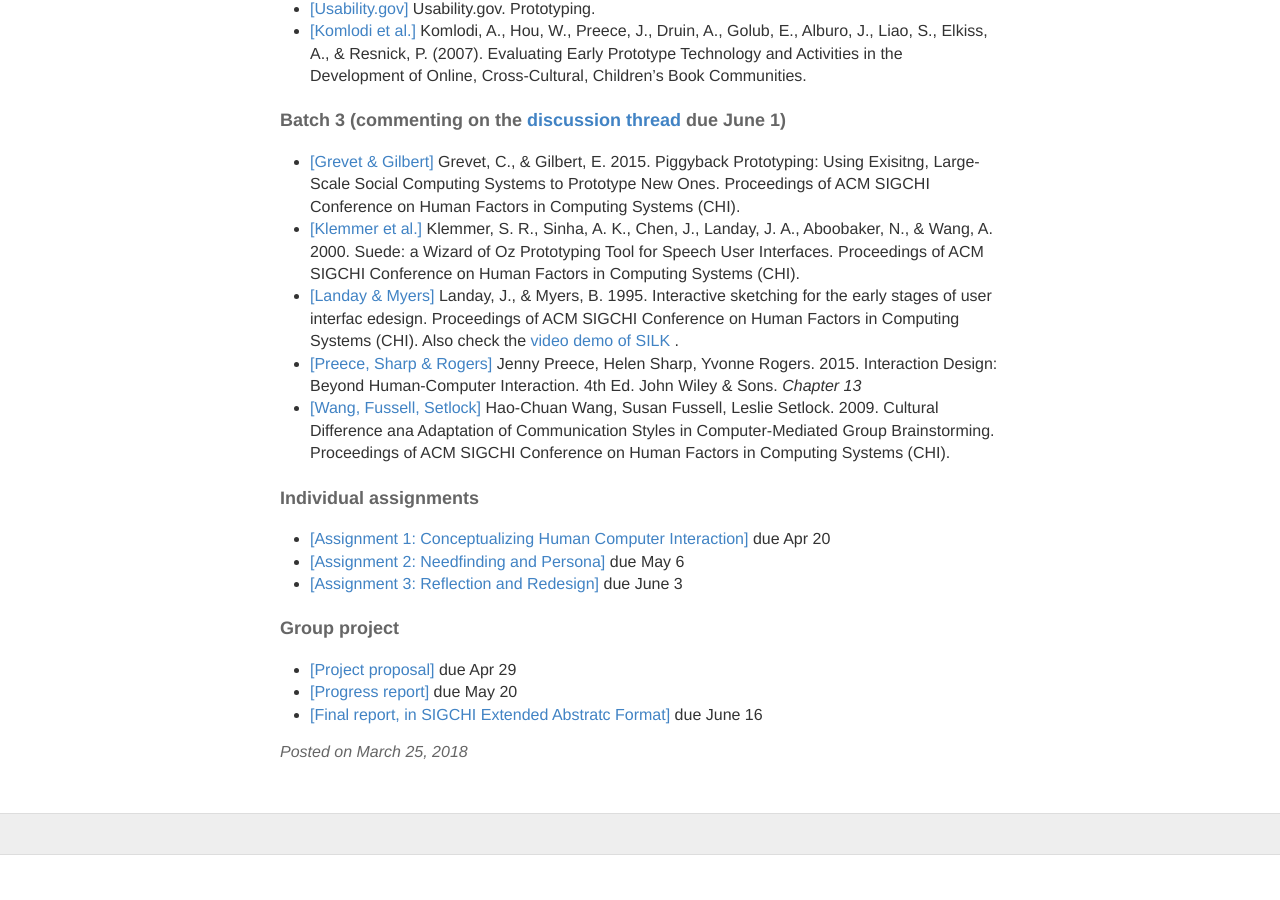
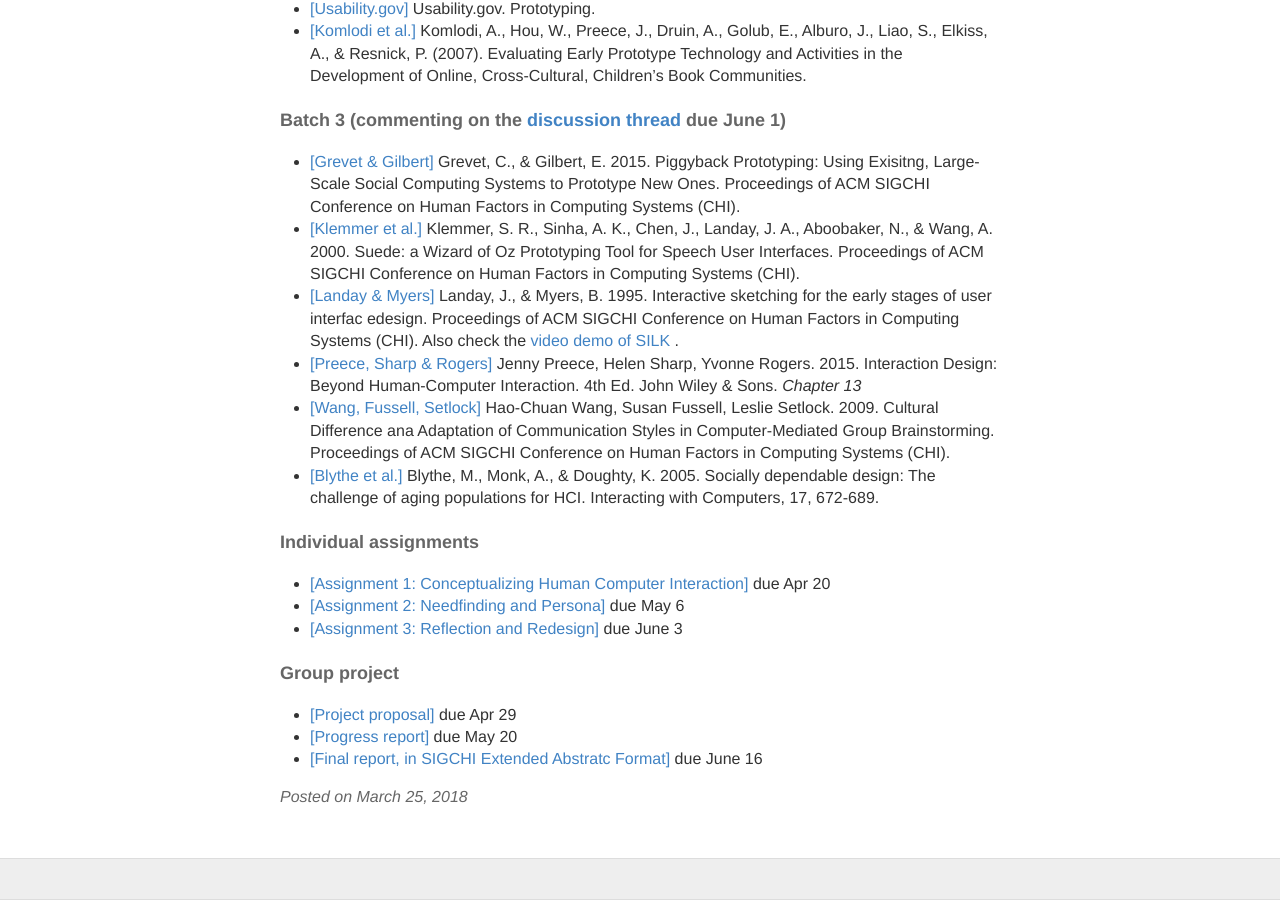
Before and after one commit to hciwang/hciwang.github.io, a Jekyll site: the page built from _posts/2018-3-25-lectures.md, in a window 1280 px wide and 900 px high, scrolled down 3834 px. Built offline with Jekyll 4.4.1, drawn with Linux system fonts in a browser that asks for light colours; before the commit the page ends 4689 px from its top, so only the background shows below that.

Commit message:
Update 2018-3-25-lectures.md

```diff
--- a/_posts/2018-3-25-lectures.md
+++ b/_posts/2018-3-25-lectures.md
@@ -124,6 +124,7 @@
 - [[Landay & Myers]](https://dl.acm.org/citation.cfm?id=223910) Landay, J., & Myers, B. 1995. Interactive sketching for the early stages of user interfac edesign. Proceedings of ACM SIGCHI Conference on Human Factors in Computing Systems (CHI). Also check the [video demo of SILK](https://www.youtube.com/watch?v=VLQcW6SpJ88) .
 -  [[Preece, Sharp & Rogers]](http://www.id-book.com/) Jenny Preece, Helen Sharp, Yvonne Rogers. 2015. Interaction Design: Beyond Human-Computer Interaction. 4th Ed. John Wiley & Sons.  *Chapter 13*
 -  [[Wang, Fussell, Setlock]](http://www.cs.cornell.edu/~haochuan/manuscripts/WangFussellSetlock_CHI_09.pdf) Hao-Chuan Wang, Susan Fussell, Leslie Setlock. 2009. Cultural Difference ana Adaptation of Communication Styles in Computer-Mediated Group Brainstorming.  Proceedings of ACM SIGCHI Conference on Human Factors in Computing Systems (CHI).
+-  [[Blythe et al.]](https://canvas.ucdavis.edu/courses/225630/files?preview=3685336) Blythe, M., Monk, A., & Doughty, K. 2005. Socially dependable design: The challenge of aging populations for HCI. Interacting with Computers, 17, 672-689.
 
 
 
```
